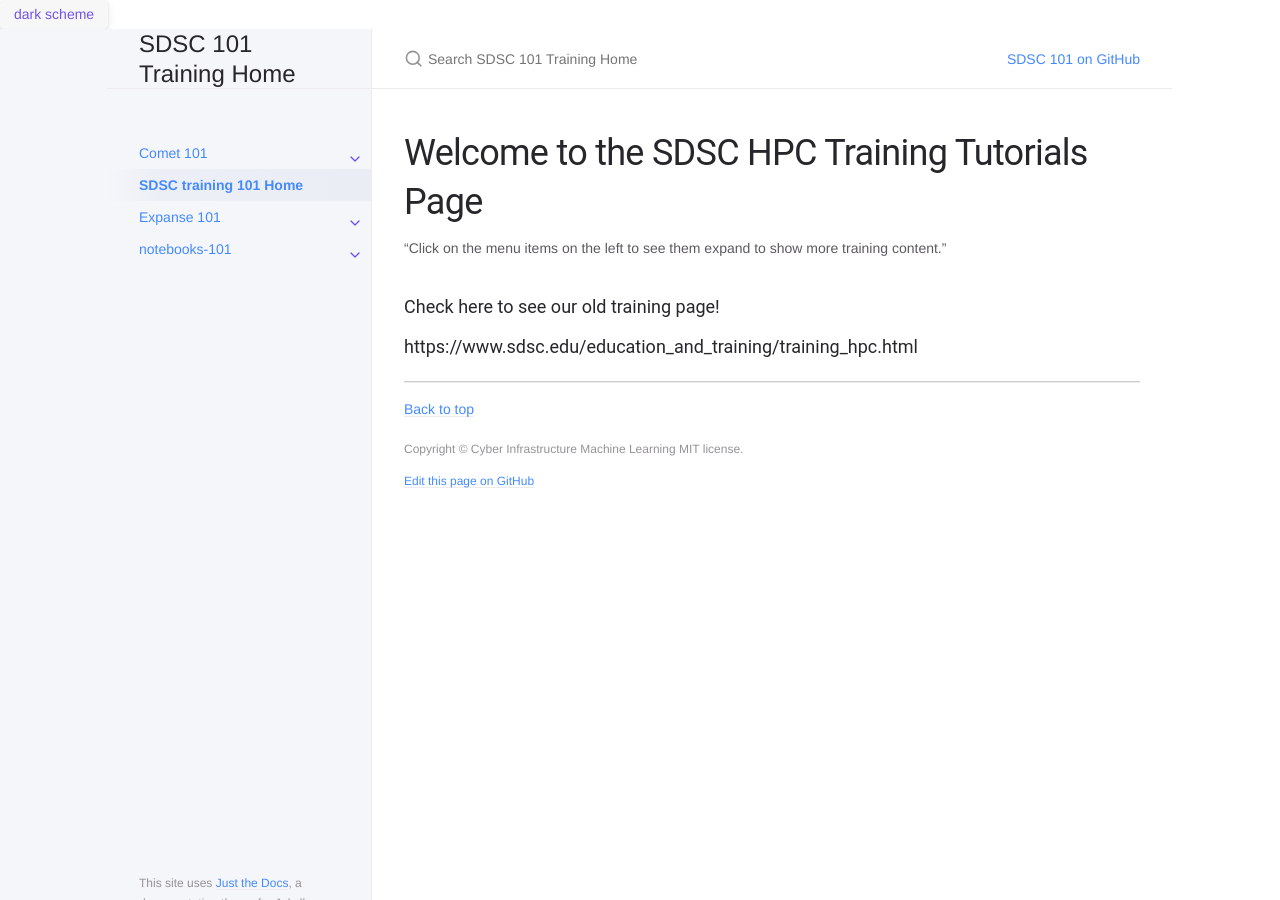
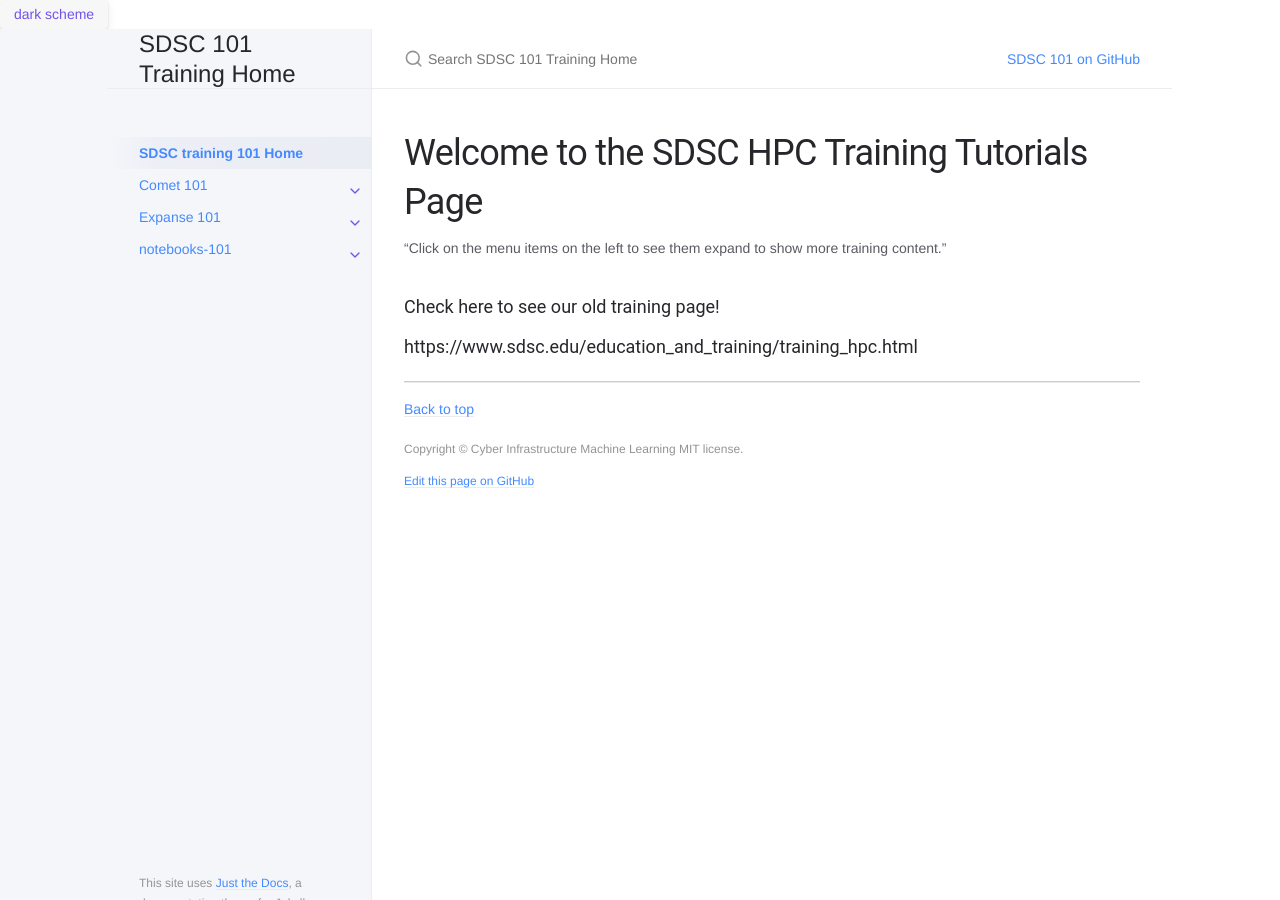
Before and after one commit to sdsc-hpc-training-dev/dev.io, a Jekyll site: the page built from index.md, in a window 1280 px wide. Built offline with Jekyll 4.4.1, drawn with Linux system fonts in a browser that asks for light colours.

```diff
--- a/index.md
+++ b/index.md
@@ -1,7 +1,7 @@
 ---
 layout: default
 title: SDSC training 101 Home
-nav_order: 1
+nav_order: -1
 description: " Training Material for SDSC "
 permalink: /
 ---
```
